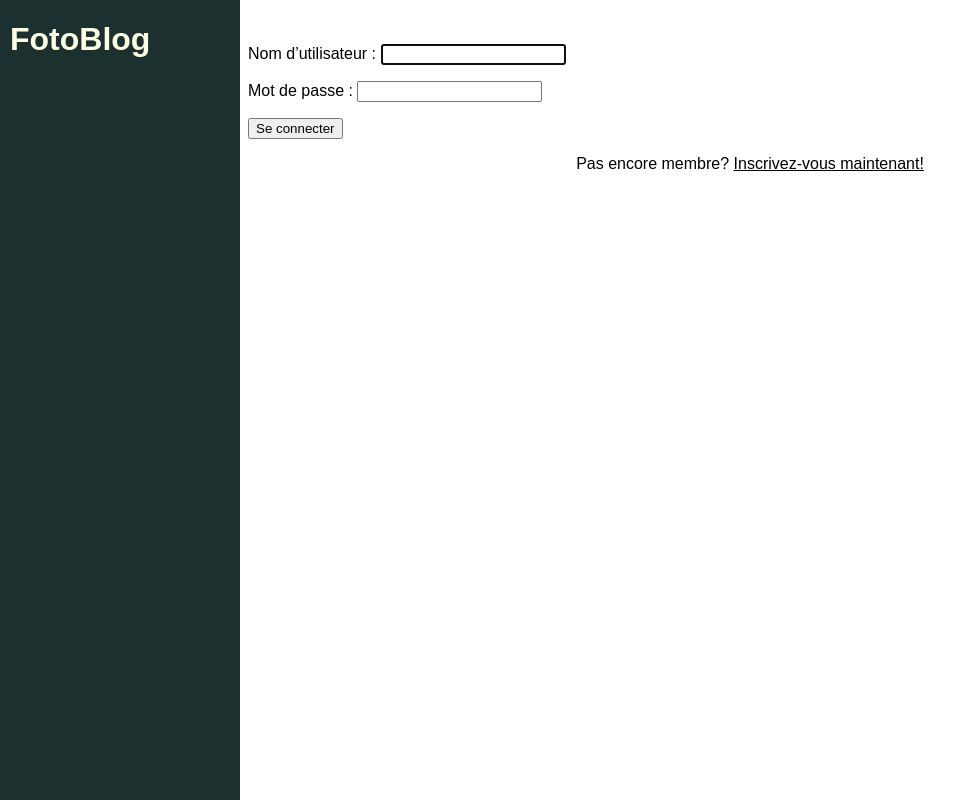
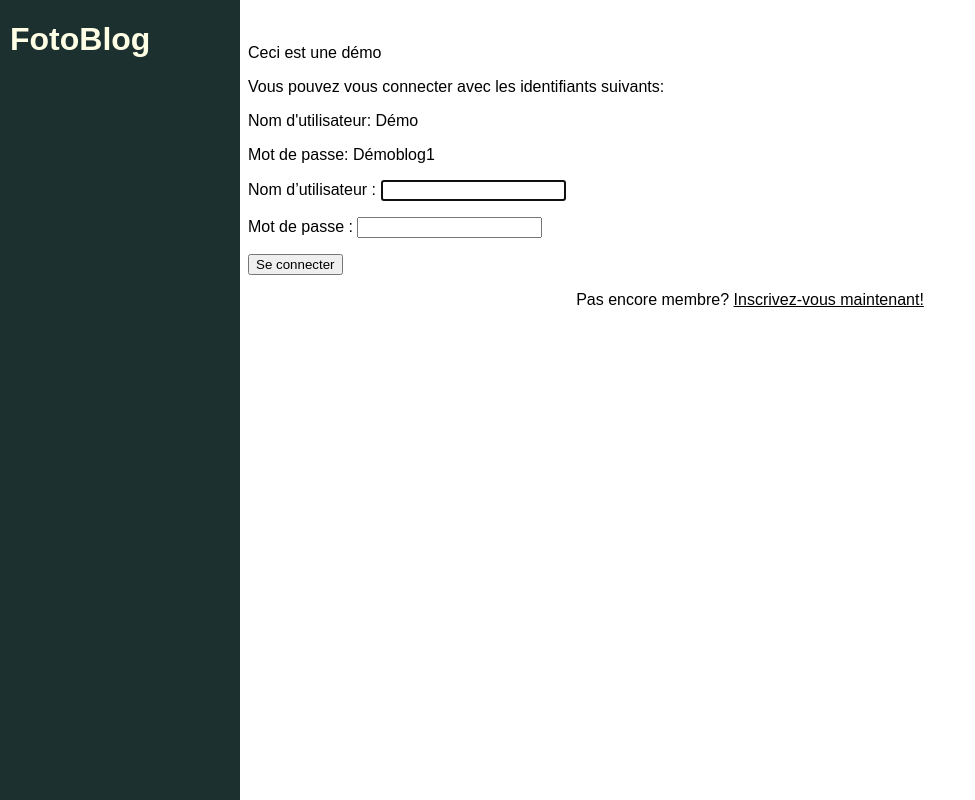
Before and after one commit to yanis-ka/Fotoblog-heroku, a Django app: page /login/ in a window 1280 px wide. Shown: the whole page, without its empty margins (0-975 px from the left). Run offline with Django 4.2, Linux system fonts and the light colour scheme; parts of the project's set-up code (start-up, migrations or seed data) failed here and were passed over.

Commit message:
correction placeholder

```diff
--- a/authentication/templates/authentication/login.html
+++ b/authentication/templates/authentication/login.html
@@ -1,13 +1,19 @@
 {% extends 'base.html' %}
 
 {% block content %}
-<p>{{ message }}</p>
+<div class="démo">
+    <p>Ceci est une démo</p>
+    <p>Vous pouvez vous connecter avec les identifiants suivants:</p>
+    <p>Nom d'utilisateur: Démo</p>
+    <p>Mot de passe: Démoblog1</p>
+</div>
 <form method="post">
     {{ form.as_p }}
     {% csrf_token %}
     <button type="submit">Se connecter</button>
 </form>
 
+
 <p>Pas encore membre? <a href="{% url 'signup' %}">Inscrivez-vous maintenant!</a></p>
 
 
```
